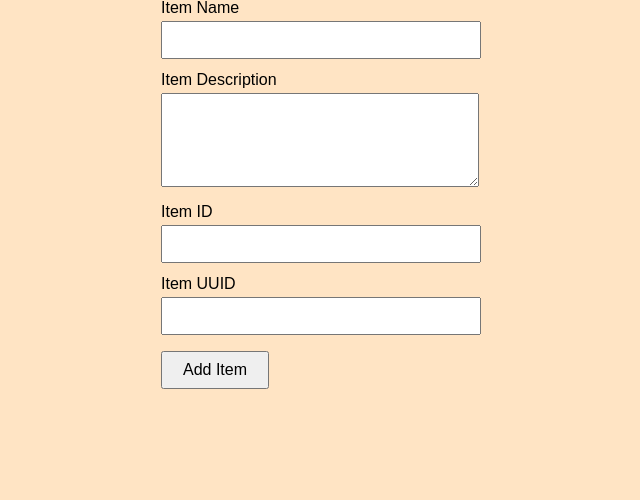
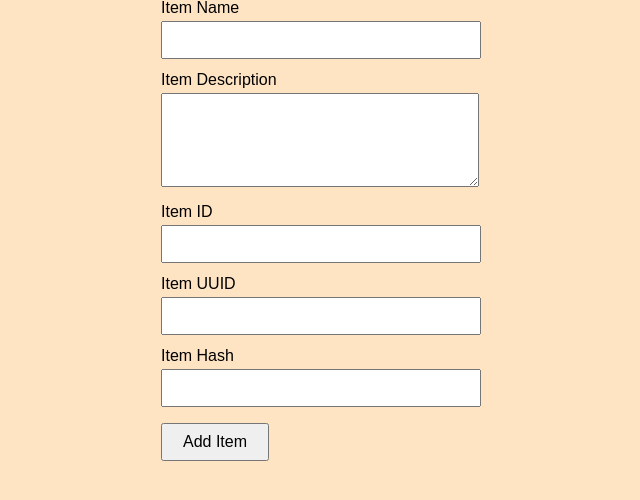
Before and after one commit to jayanthedau7-commits/Flask, a Flask app: page /todo in a window 1280 px wide. Shown: the part 89-589 px from the top of the page, without its empty margins (329-969 px from the left). Run offline with Flask 3, Linux system fonts and the light colour scheme.

Commit message:
Add Item Hash field to To-Do form

```diff
--- a/frontend/templates/todo.html
+++ b/frontend/templates/todo.html
@@ -46,8 +46,13 @@
         <textarea id="itemDescription" name="itemDescription" rows="4" required></textarea>
         <label for="itemId">Item ID</label>
         <input type="text" id="itemId" name="itemId">
+
         <label for="itemUuid">Item UUID</label>
         <input type="text" id="itemUuid" name="itemUuid">
+
+        <label for="itemHash">Item Hash</label>
+        <input type="text" id="itemHash" name="itemHash">
+
         <button type="submit">Add Item</button>
     </form>
 </body>
```
